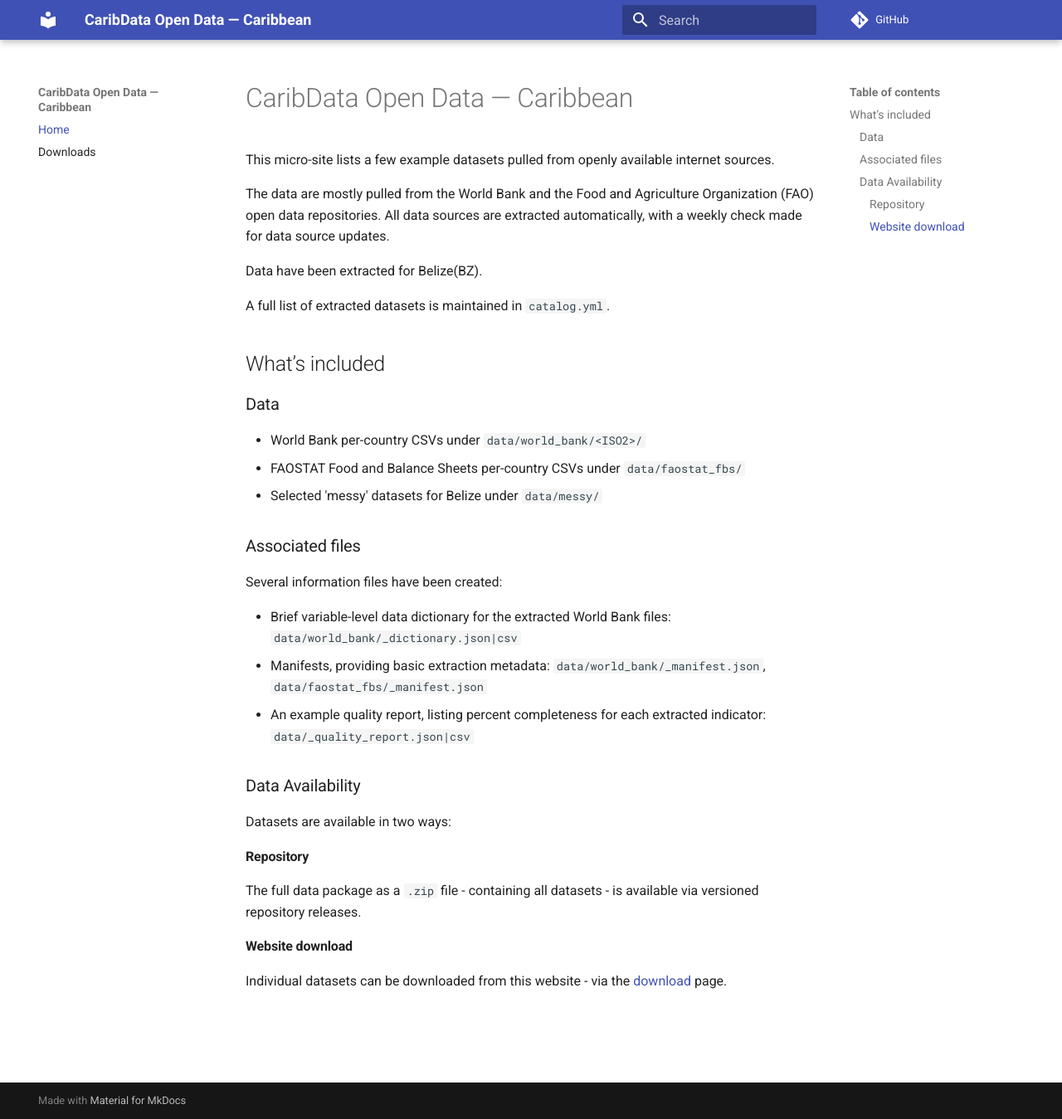
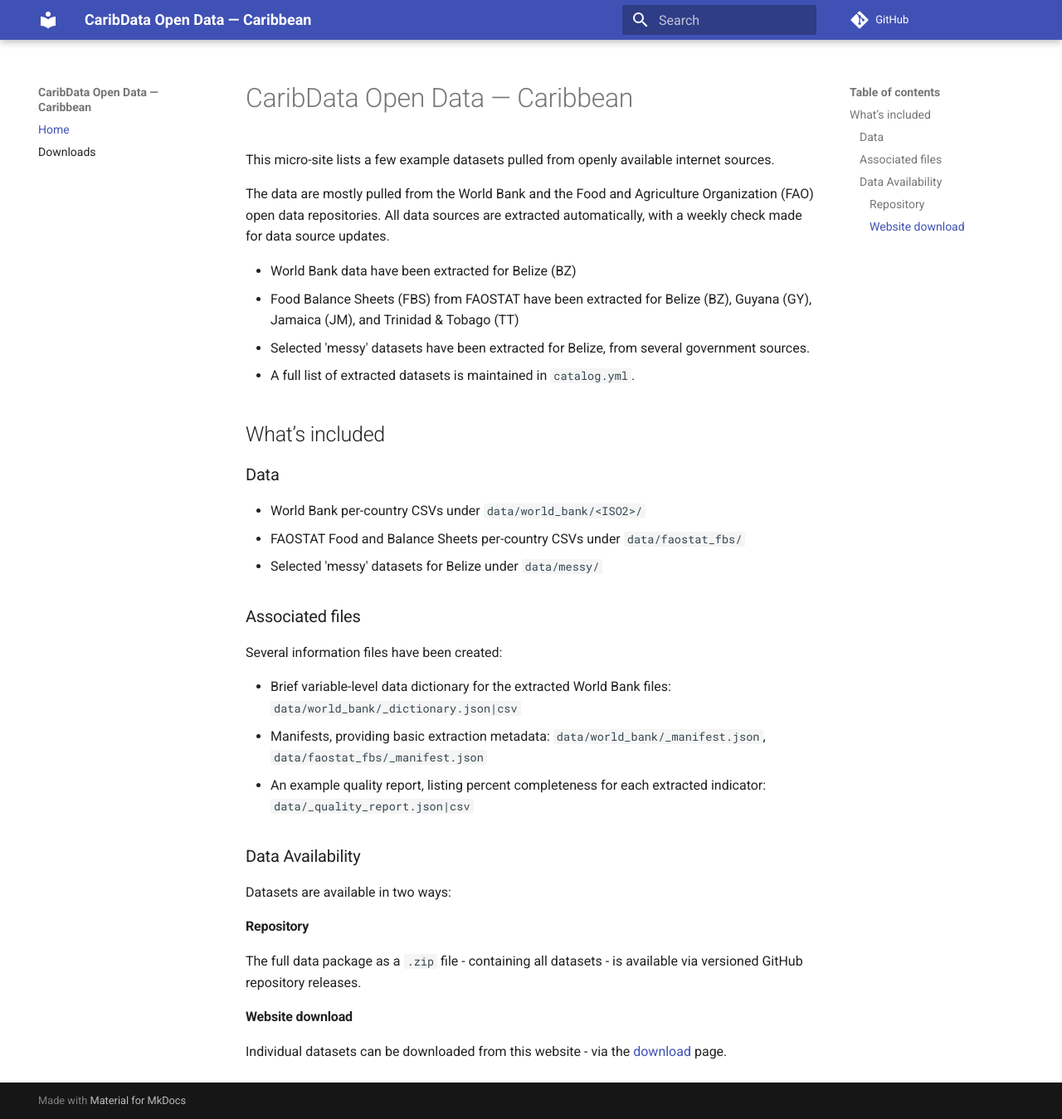
Before and after one commit to CaribData/belize-data-resources, an MkDocs documentation site: the page built from docs/index.md, in a window 1280 px wide and 1349 px high. Shown: the whole window at 83% size. Built offline with MkDocs 1.6.1 and Material for MkDocs 9.7.7, drawn with Linux system fonts in a browser that asks for light colours; comment, search, counter and statistics services are not loaded.

Commit message:
Update index.md

```diff
--- a/docs/index.md
+++ b/docs/index.md
@@ -5,8 +5,10 @@
 The data are mostly pulled from the World Bank and the Food and Agriculture Organization (FAO) open data repositories.
 All data sources are extracted automatically, with a weekly check made for data source updates.
 
-Data have been extracted for Belize(BZ).
-
+- World Bank data have been extracted for Belize (BZ)
+- Food Balance Sheets (FBS) from FAOSTAT have been extracted for Belize (BZ), Guyana (GY), Jamaica (JM), and Trinidad & Tobago (TT)
+- Selected 'messy' datasets have been extracted for Belize, from several government sources.
+-
 A full list of extracted datasets is maintained in `catalog.yml`.
 
 ## What’s included
@@ -27,7 +29,7 @@
 Datasets are available in two ways:
 
 #### Repository
-The full data package as a `.zip` file - containing all datasets - is available via versioned repository releases.
+The full data package as a `.zip` file - containing all datasets - is available via versioned GitHub repository releases.
 
 #### Website download
 Individual datasets can be downloaded from this website - via the [download](downloads.md) page.
```
